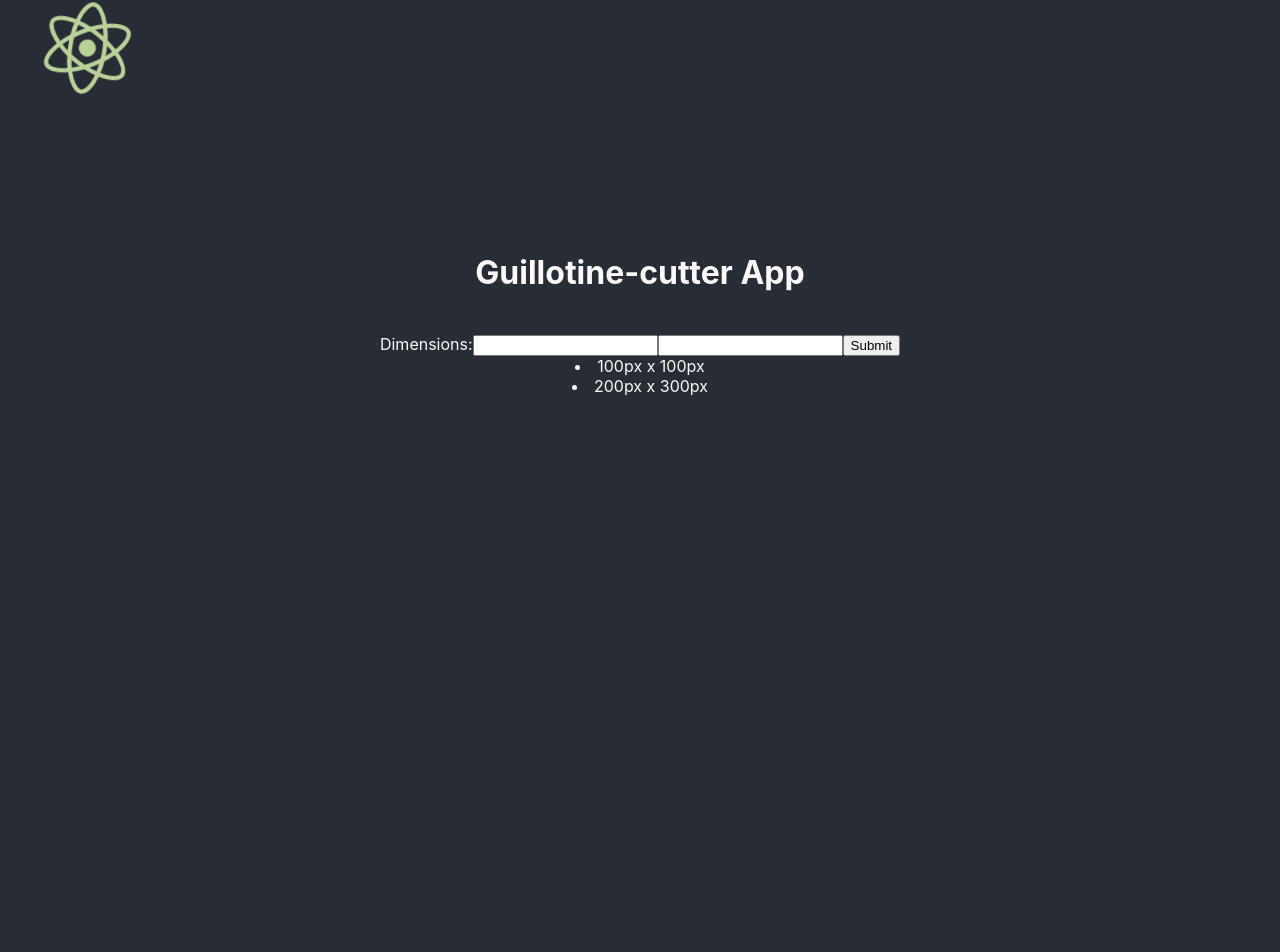
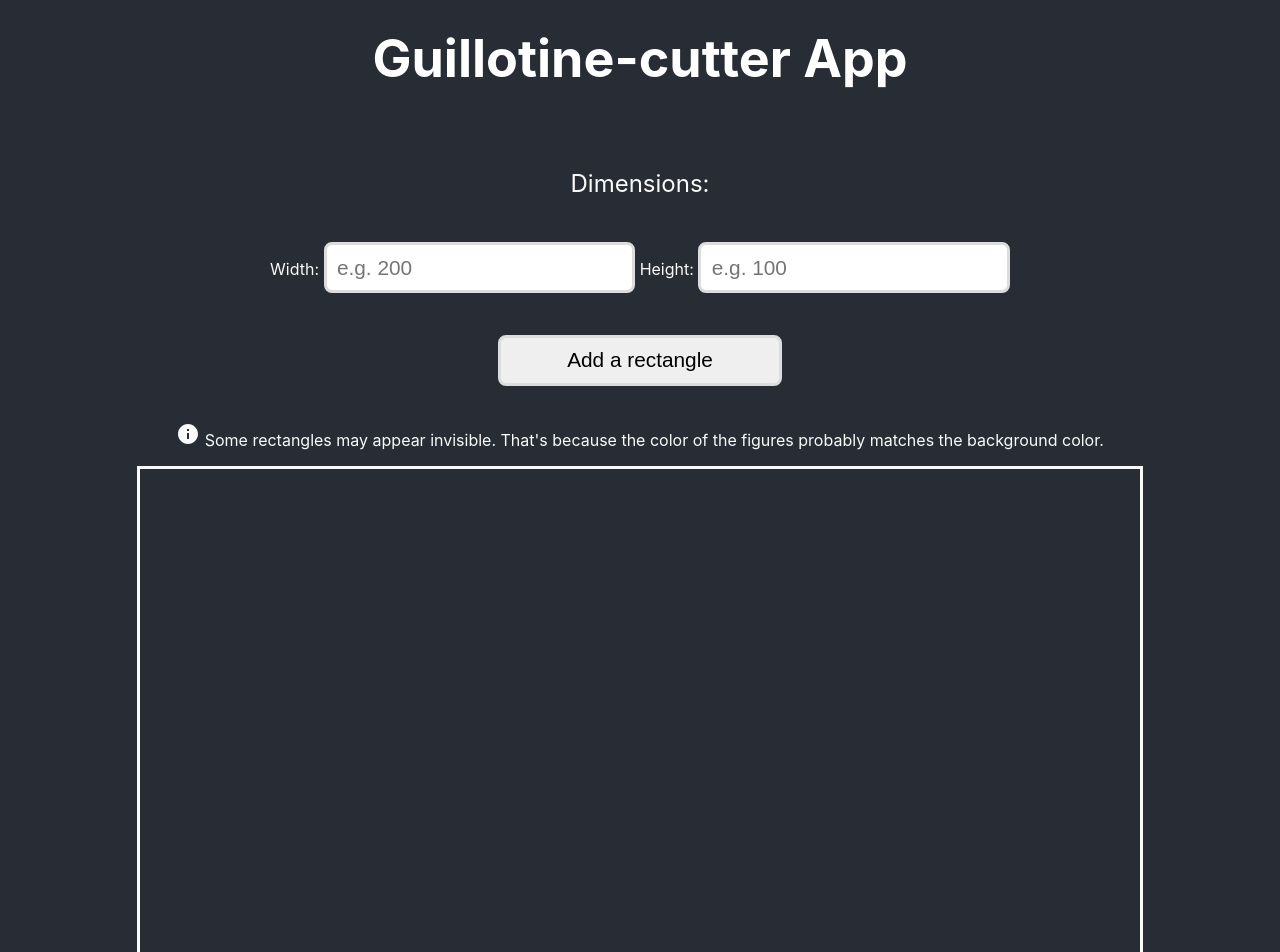
Before and after one commit to maneike/guillotine-cutter, a React (Create React App) app: page / in a window 1280 px wide. Shown: the part 16-968 px from the top of the page. Before the commit the page ends 800 px from the top, so only its background shows below. Built offline with nearby package versions, Linux system fonts and the light colour scheme.

Commit message:
Version 1.0 (All commits are being done on Gitea)

```diff
--- a/src/App.css
+++ b/src/App.css
@@ -4,34 +4,14 @@
   padding: 1vh;
 }
 
-svg {
-  height: 14vmin;
-  pointer-events: none;
-}
-
-@media (prefers-reduced-motion: no-preference) {
-  svg {
-    animation: App-logo-spin infinite 20s linear;
-  }
-}
-
 .App-header {
   background-color: #282c34;
-  min-height: 30vh;
+  min-height: 5vh;
   text-align: left;
   font-size: calc(10px + 2vmin);
   color: white;
 }
 
-.App-link {
-  color: #61dafb;
+.App-header h1 {
+  text-align: center;
 }
-
-@keyframes App-logo-spin {
-  from {
-    transform: rotate(0deg);
-  }
-  to {
-    transform: rotate(360deg);
-  }
-}
--- a/src/App.js
+++ b/src/App.js
@@ -1,18 +1,14 @@
 import "./App.css";
-import Playground from "./components/Playground";
-import Logo from "./components/Logo";
-import Workplace from "./components/Workplace";
-//        <Playground title="👨🏻‍💻" />
+import Form from "./components/Form";
+
 function App() {
   return (
     <>
       <div className="App">
         <header className="App-header">
-          <Logo />
+          <h1>Guillotine-cutter App</h1>
         </header>
-        <h1>Guillotine-cutter App</h1>
-
-        <Workplace />
+        <Form />
       </div>
     </>
   );
--- /dev/null
+++ b/src/components/Form.css
@@ -0,0 +1,28 @@
+input,
+button {
+  width: calc(25% - 1.5em);
+  padding: 0.5em;
+  font-size: 1.3rem;
+  outline: none;
+  margin: 1em auto;
+  border: solid gainsboro;
+  border-radius: 8px;
+  transition: border 0.5s ease;
+}
+
+label p {
+  font-size: 1.5em;
+}
+
+label > input:focus {
+  border: solid rgb(0, 140, 255);
+  border-radius: 8px;
+}
+
+form > input {
+  transition: background 0.3s ease;
+}
+form > input:active {
+  background: rgb(0, 140, 255);
+  border: solid rgb(0, 110, 255);
+}
--- /dev/null
+++ b/src/components/Form.js
@@ -0,0 +1,58 @@
+import { useState } from "react";
+import "./Form.css";
+import Workspace from "./Workspace";
+import InfoIcon from "@material-ui/icons/Info";
+
+export default function Form(props) {
+  var randomColor = Math.floor(Math.random() * 16777215).toString(16);
+  var current = "#" + randomColor;
+
+  const [width, setWidth] = useState("");
+  const [height, setHeight] = useState("");
+  const [rectanglesItems, setRectanglesItems] = useState([]);
+
+  //if (w || h == 0 || null) dont display;
+  const handleFormSubmit = (e) => {
+    e.preventDefault();
+    setRectanglesItems([
+      ...rectanglesItems,
+      {
+        w: width / 2,
+        h: height / 2,
+        c: current,
+      },
+    ]);
+  };
+
+  return (
+    <>
+      <br />
+      <form onSubmit={handleFormSubmit}>
+        <label>
+          <p>Dimensions:</p>
+          {"Width: "}
+          <input
+            type="text"
+            placeholder="e.g. 200"
+            value={width}
+            onChange={(e) => setWidth(e.target.value)}
+          />
+          {" Height: "}
+          <input
+            type="text"
+            placeholder="e.g. 100"
+            value={height}
+            onChange={(e) => setHeight(e.target.value)}
+          />
+        </label>
+        <br />
+        <input type="submit" value="Add a rectangle" />
+      </form>
+      <p style={{ display: "block" }}>
+        <InfoIcon /> Some rectangles may appear invisible. That's because the
+        color of the figures probably matches the background color.
+      </p>
+      <Workspace rectangles={rectanglesItems} />
+    </>
+  );
+}
--- /dev/null
+++ b/src/components/Workspace.css
@@ -0,0 +1,9 @@
+.workspace {
+  width: 1000px;
+  height: 1000px;
+  margin: auto;
+  display: block;
+  border: solid #fafafa;
+  flex-wrap: wrap;
+  align-content: flex-start;
+}
--- /dev/null
+++ b/src/components/Workspace.js
@@ -0,0 +1,25 @@
+import "./Workspace.css";
+
+export default function Workspace(props) {
+  const rectangles = props.rectangles;
+  const listRectangles = rectangles.map((rectangle) => (
+    <div
+      style={{
+        width: rectangle.w,
+        height: rectangle.h,
+        background: rectangle.c,
+        display: "inline-block",
+        float: "left",
+        position: "relative",
+      }}
+    >
+      {2 * rectangle.w} x {2 * rectangle.h}
+    </div>
+  ));
+
+  return (
+    <>
+      <div className="workspace">{listRectangles}</div>
+    </>
+  );
+}
```
